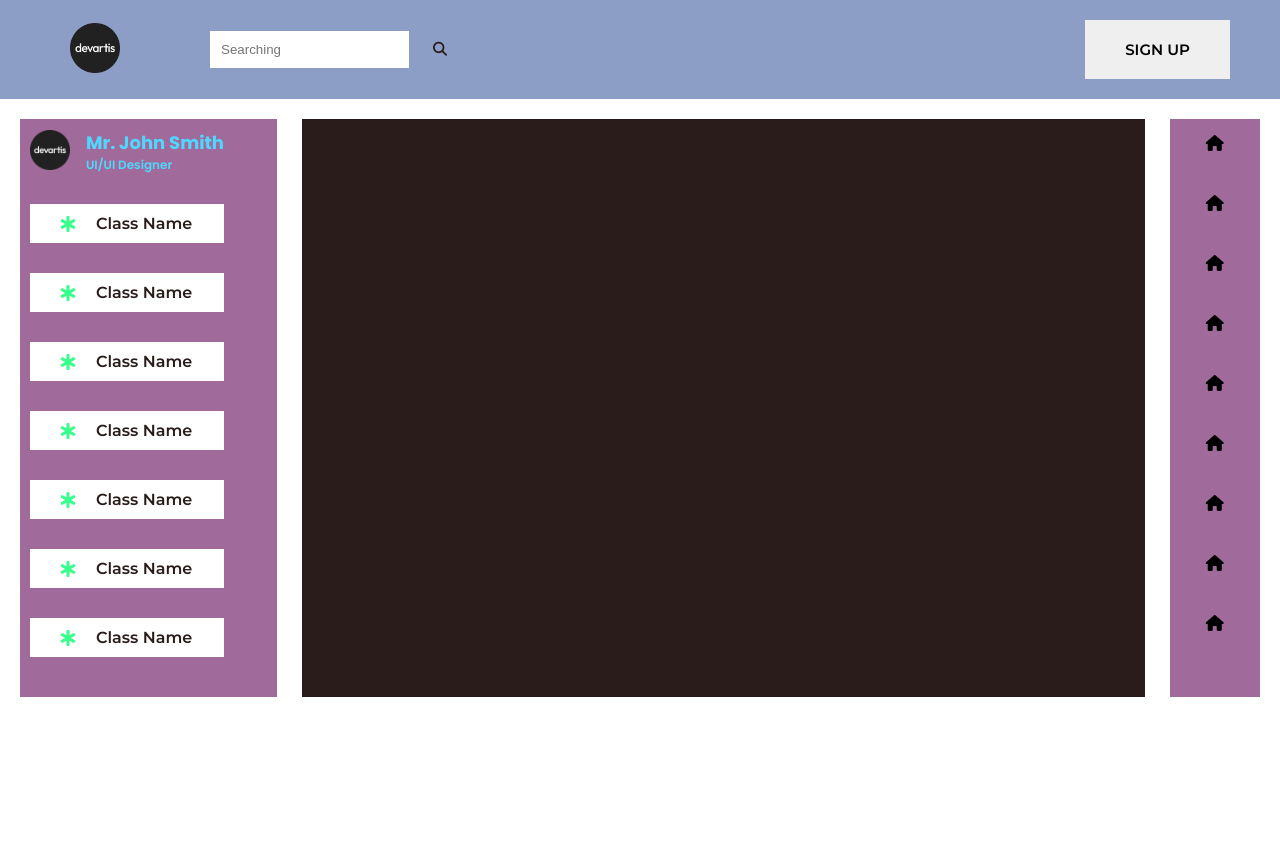
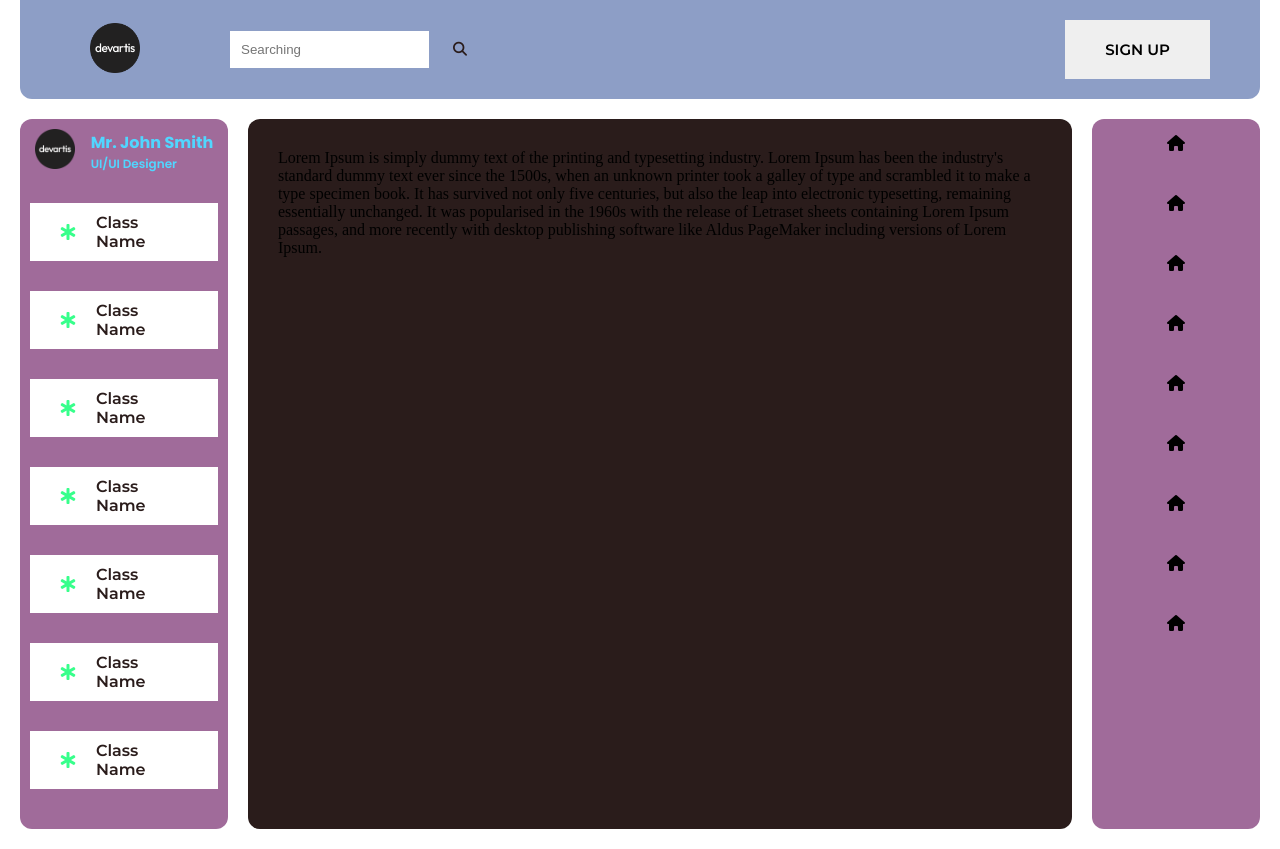
Before and after one commit to akash-mahmud-sahal/design_layout, a plain HTML site: page index.html in a window 1280 px wide. Before the commit the page ends 800 px from the top, so only its background shows below. Drawn offline with Linux system fonts and the light colour scheme.

Commit message:
some modify

```diff
--- a/assets/css/style.css
+++ b/assets/css/style.css
@@ -28,6 +28,8 @@ p{
 header{
     padding: 20px 50px;
     background-color: var(--vista-blue);
+    margin: 0px 20px;
+    border-radius: 0px 0px 12px 12px;
 }
 header nav {
     display: flex;
@@ -91,18 +93,20 @@ header nav ul{
     padding:  10px;
     margin: 20px;
     display: flex;
+    border-radius: 12px;
  }
  .box:nth-child(1){
-    width: 30%;
+    width: 25%;
     color: var(--vivid-sky-blue);
     background-color: var(--pomp-and-power);
  }
  .box:nth-child(2){
     background-color: var(--black);
-    margin: 20px 5px;
+    margin: 20px 0px;
+    padding: 30px;
  }
  .box:nth-child(3){
-    width: 10%;
+    width: 20%;
     justify-content: center;
  }
 
@@ -117,7 +121,7 @@ header nav ul{
    width: 40px;
 }
 .profile h4{
-   font-size: 18px;
+   font-size: 16px;
    font-weight: 700;
    font-family: var(--Heading-font);
    color: var(--vivid-sky-blue);
@@ -148,6 +152,7 @@ header nav ul{
 .left_side_data div i{
    color: var(--spring-green);
 }
+
 body p::selection{
    background-color: var(--spring-green);
    color: var(--pomp-and-power);
--- /dev/null
+++ b/assets/js/app.js
@@ -0,0 +1,23 @@
+let num1, sum,family;
+const num2 = 555466436563
+
+num1 = 66;  // "77"
+////num2 = 7;
+
+//num2=22
+
+//num2 = 12
+num1 = null;
+
+sum = num1 + num2;
+
+family = {
+    num1_member: 7,
+    eldest: "sadik",
+    youngest: "rusel",
+    date: "",
+    name: "",
+    venue:""
+}
+
+console.log("Sum is ", sum);
--- a/index.html
+++ b/index.html
@@ -8,6 +8,8 @@
       src="https://kit.fontawesome.com/21a3048c3b.js"
       crossorigin="anonymous"
     ></script>
+
+    <script src="./assets/js/app.js"></script>
     <title>flex layout</title>
   </head>
   <body>
@@ -20,7 +22,9 @@
           </li>
           <li>
             <input type="text" placeholder="Searching" />
-            <a href="#"><i class="fa-solid fa-magnifying-glass"></i></a>
+            <a href="s">
+              <i class="fa-solid fa-magnifying-glass"></i>
+            </a>
           </li>
           <!--
           <li><a href="#">Home</a></li>
@@ -75,7 +79,17 @@
           </div>
         </div>
       </div>
-      <div class="box"></div>
+      <div class="box simply">
+        Lorem Ipsum is simply dummy text of the printing and typesetting
+        industry. Lorem Ipsum has been the industry's standard dummy text ever
+        since the 1500s, when an unknown printer took a galley of type and
+        scrambled it to make a type specimen book. It has survived not only five
+        centuries, but also the leap into electronic typesetting, remaining
+        essentially unchanged. It was popularised in the 1960s with the release
+        of Letraset sheets containing Lorem Ipsum passages, and more recently
+        with desktop publishing software like Aldus PageMaker including versions
+        of Lorem Ipsum.
+      </div>
       <div class="box">
         <div class="right-sidebar">
           <div>
```
